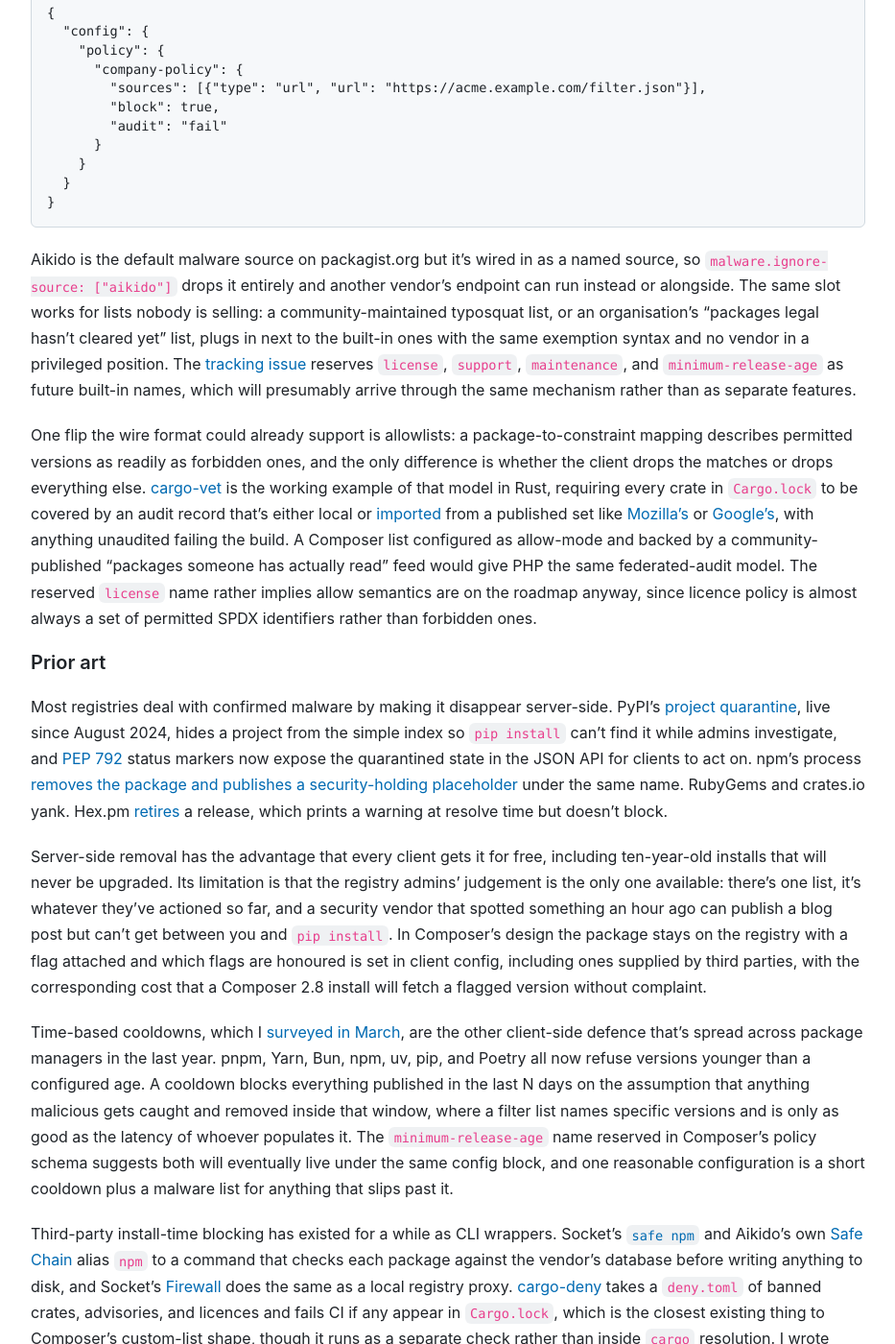
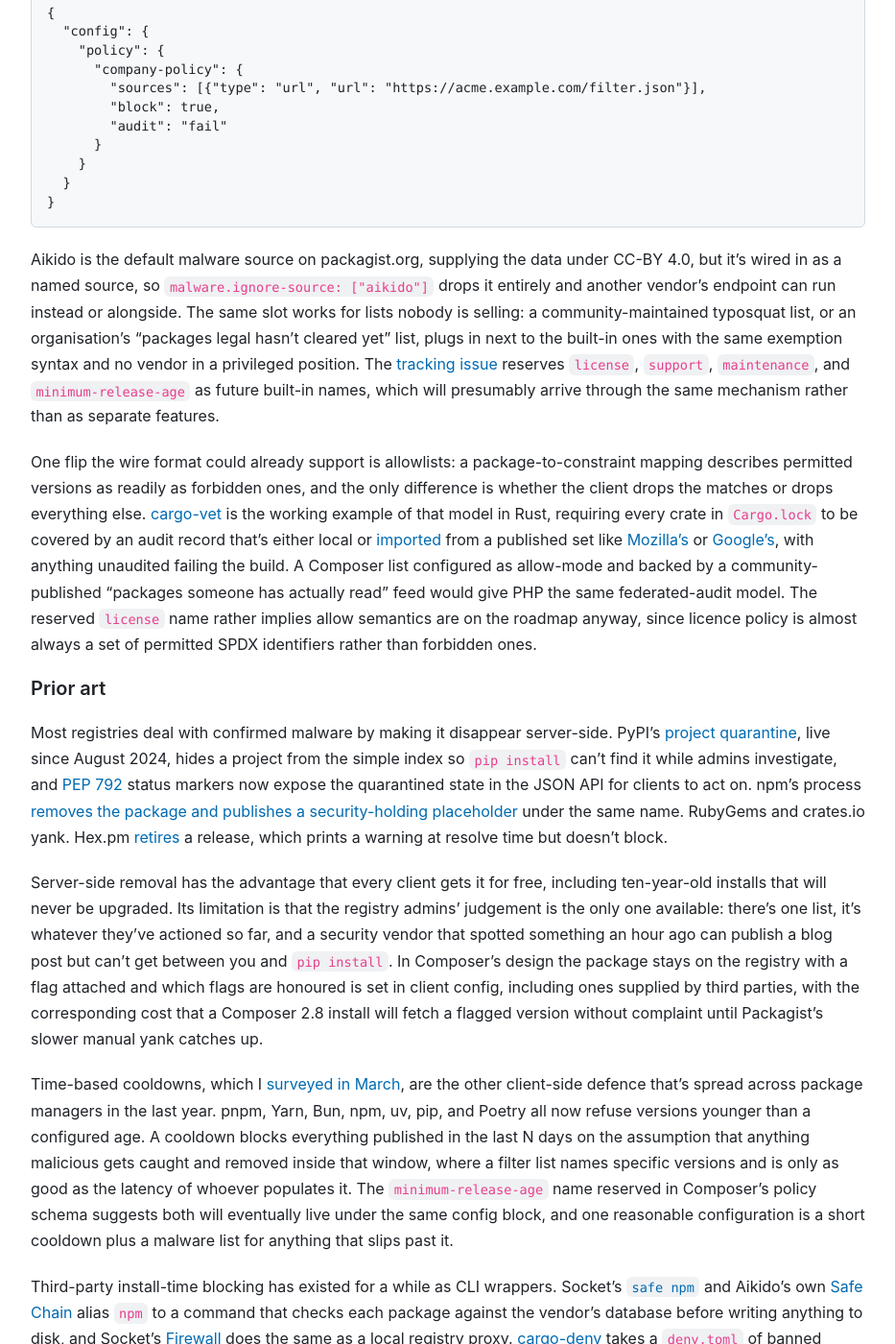
Before and after one commit to andrew/nesbitt.io, a Jekyll site: the page built from _posts/2026-05-29-composer-dependency-policies.md, in a window 1280 px wide and 1400 px high, scrolled down 1432 px. Shown: the whole window at 96% size, without its empty margins (173-1106 px from the left). Built offline with Jekyll 4.4.1, drawn with Linux system fonts in a browser that asks for light colours; comment, search, counter and statistics services are not loaded; some of the changed text lies outside the part shown.

Commit message:
Add post on Composer's dependency policies

````diff
--- a/_data/stats.json
+++ b/_data/stats.json
@@ -1,5 +1,5 @@
 {
-  "generated_at": "2026-05-25T13:32:02Z",
+  "generated_at": "2026-05-25T14:45:14Z",
   "total_posts": 149,
   "total_words": 217936,
   "reading_minutes": 1090,
--- a/_posts/2026-05-29-composer-filter-lists.md
+++ b/_posts/2026-05-29-composer-dependency-policies.md
@@ -51,7 +51,7 @@
 }
 ```
 
-Aikido is the default malware source on packagist.org but it's wired in as a named source, so `malware.ignore-source: ["aikido"]` drops it entirely and another vendor's endpoint can run instead or alongside. The same slot works for lists nobody is selling: a community-maintained typosquat list, or an organisation's "packages legal hasn't cleared yet" list, plugs in next to the built-in ones with the same exemption syntax and no vendor in a privileged position. The [tracking issue](https://github.com/composer/composer/issues/12786) reserves `license`, `support`, `maintenance`, and `minimum-release-age` as future built-in names, which will presumably arrive through the same mechanism rather than as separate features.
+Aikido is the default malware source on packagist.org, supplying the data under CC-BY 4.0, but it's wired in as a named source, so `malware.ignore-source: ["aikido"]` drops it entirely and another vendor's endpoint can run instead or alongside. The same slot works for lists nobody is selling: a community-maintained typosquat list, or an organisation's "packages legal hasn't cleared yet" list, plugs in next to the built-in ones with the same exemption syntax and no vendor in a privileged position. The [tracking issue](https://github.com/composer/composer/issues/12786) reserves `license`, `support`, `maintenance`, and `minimum-release-age` as future built-in names, which will presumably arrive through the same mechanism rather than as separate features.
 
 One flip the wire format could already support is allowlists: a package-to-constraint mapping describes permitted versions as readily as forbidden ones, and the only difference is whether the client drops the matches or drops everything else. [cargo-vet](https://mozilla.github.io/cargo-vet/) is the working example of that model in Rust, requiring every crate in `Cargo.lock` to be covered by an audit record that's either local or [imported](https://mozilla.github.io/cargo-vet/importing-audits.html) from a published set like [Mozilla's](https://hg.mozilla.org/mozilla-central/file/tip/supply-chain/audits.toml) or [Google's](https://github.com/google/rust-crate-audits), with anything unaudited failing the build. A Composer list configured as allow-mode and backed by a community-published "packages someone has actually read" feed would give PHP the same federated-audit model. The reserved `license` name rather implies allow semantics are on the roadmap anyway, since licence policy is almost always a set of permitted SPDX identifiers rather than forbidden ones.
 
@@ -59,7 +59,7 @@
 
 Most registries deal with confirmed malware by making it disappear server-side. PyPI's [project quarantine](https://blog.pypi.org/posts/2024-12-30-quarantine/), live since August 2024, hides a project from the simple index so `pip install` can't find it while admins investigate, and [PEP 792](https://peps.python.org/pep-0792/) status markers now expose the quarantined state in the JSON API for clients to act on. npm's process [removes the package and publishes a security-holding placeholder](https://docs.npmjs.com/reporting-malware-in-an-npm-package/) under the same name. RubyGems and crates.io yank. Hex.pm [retires](https://hex.pm/docs/publish#retiring-a-package) a release, which prints a warning at resolve time but doesn't block.
 
-Server-side removal has the advantage that every client gets it for free, including ten-year-old installs that will never be upgraded. Its limitation is that the registry admins' judgement is the only one available: there's one list, it's whatever they've actioned so far, and a security vendor that spotted something an hour ago can publish a blog post but can't get between you and `pip install`. In Composer's design the package stays on the registry with a flag attached and which flags are honoured is set in client config, including ones supplied by third parties, with the corresponding cost that a Composer 2.8 install will fetch a flagged version without complaint.
+Server-side removal has the advantage that every client gets it for free, including ten-year-old installs that will never be upgraded. Its limitation is that the registry admins' judgement is the only one available: there's one list, it's whatever they've actioned so far, and a security vendor that spotted something an hour ago can publish a blog post but can't get between you and `pip install`. In Composer's design the package stays on the registry with a flag attached and which flags are honoured is set in client config, including ones supplied by third parties, with the corresponding cost that a Composer 2.8 install will fetch a flagged version without complaint until Packagist's slower manual yank catches up.
 
 Time-based cooldowns, which I [surveyed in March](/2026/03/04/package-managers-need-to-cool-down.html), are the other client-side defence that's spread across package managers in the last year. pnpm, Yarn, Bun, npm, uv, pip, and Poetry all now refuse versions younger than a configured age. A cooldown blocks everything published in the last N days on the assumption that anything malicious gets caught and removed inside that window, where a filter list names specific versions and is only as good as the latency of whoever populates it. The `minimum-release-age` name reserved in Composer's policy schema suggests both will eventually live under the same config block, and one reasonable configuration is a short cooldown plus a malware list for anything that slips past it.
 
````
Also changed, not shown: other parts of _posts/2026-05-29-composer-dependency-policies.md (+2 -2 lines).
